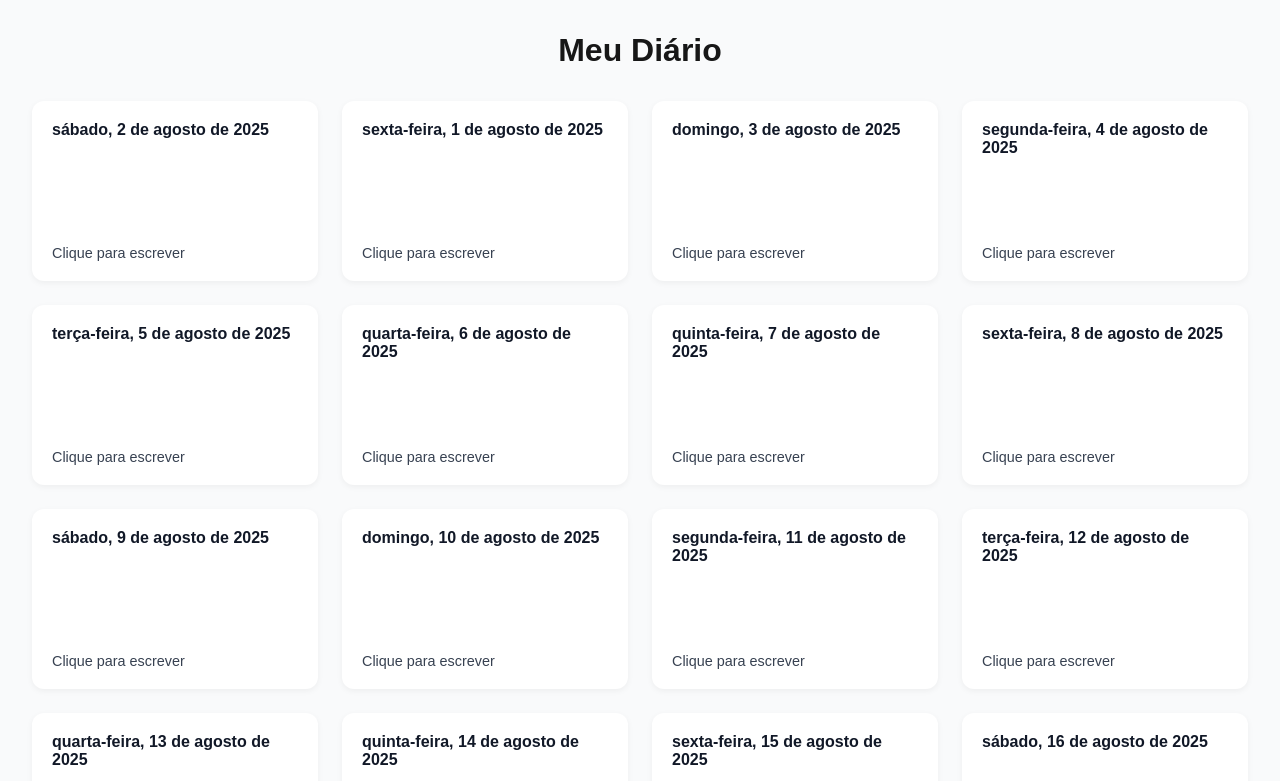
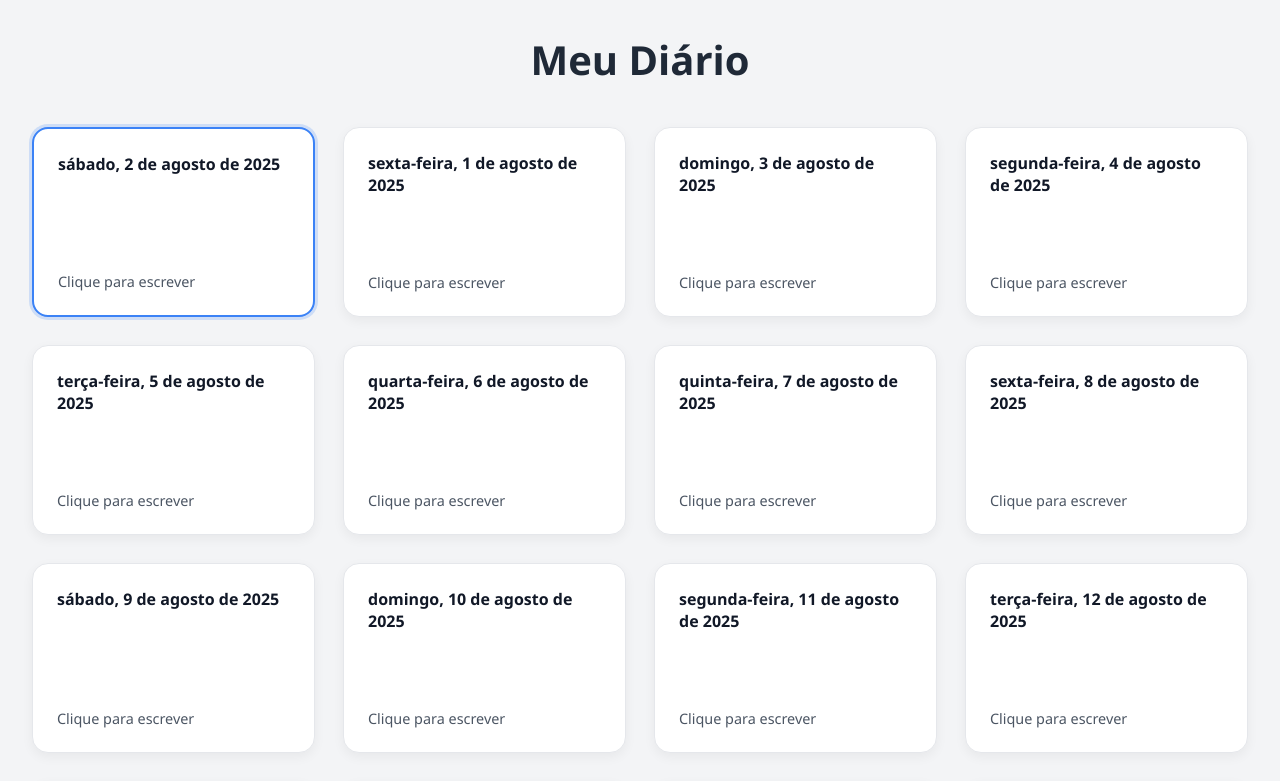
Before and after one commit to camilagoulartsoares/personal-journal, a Next.js app: page /diary in a window 1280 px wide. Shown: the top 781 px of the page. Built offline with nearby package versions, Linux system fonts and the light colour scheme.

Commit message:
remove emojis dos textos de entrada existente e clique para escrever

```diff
--- a/app/diary/page.tsx
+++ b/app/diary/page.tsx
@@ -53,16 +53,25 @@ export default function DiaryListPage() {
     router.push(`/diary/${date}`)
   }
 
+  const today = new Date().toISOString().split('T')[0]
   const days = getAllDaysOfCurrentMonthOrdered()
 
   return (
     <div className={styles.pageContainer}>
       <h1 className={styles.title}>Meu Diário</h1>
       <div className={styles.grid}>
-        {days.map((date) => (
-          <div key={date} className={styles.card} onClick={() => handleClick(date)}>
+        {days.map((date) => {
+          const isToday = date === today
+          const hasEntry = !!entries[date]
+
+          return (
+            <div
+              key={date}
+              className={`${styles.card} ${isToday ? styles.today : ''} ${hasEntry ? styles.hasEntry : ''}`}
+              onClick={() => handleClick(date)}
+            >
               <h3>{formatDateLabel(date)}</h3>
-            {entries[date] ? (
+              {hasEntry ? (
                 <>
                   <p>Entrada existente</p>
                   <p>{entries[date].slice(0, 100)}</p>
@@ -70,8 +79,10 @@ export default function DiaryListPage() {
               ) : (
                 <p>Clique para escrever</p>
               )}
+
             </div>
-        ))}
+          )
+        })}
       </div>
     </div>
   )
--- a/app/styles/diary.module.css
+++ b/app/styles/diary.module.css
@@ -1,55 +1,67 @@
 .pageContainer {
   min-height: 100vh;
-  background: #f9fafb;
+  background: #f3f4f6;
   padding: 2rem;
-  font-family: sans-serif;
+  font-family: 'Segoe UI', Roboto, sans-serif;
 }
 
 .title {
   text-align: center;
-  font-size: 2rem;
-  font-weight: bold;
-  margin-bottom: 2rem;
+  font-size: 2.5rem;
+  font-weight: 600;
+  color: #1f2937;
+  margin-bottom: 2.5rem;
 }
 
 .grid {
   display: grid;
   grid-template-columns: repeat(auto-fit, minmax(280px, 1fr));
-  gap: 1.5rem;
-  justify-content: center;
+  gap: 1.75rem;
 }
 
 .card {
   background: white;
-  border-radius: 12px;
-  padding: 1.25rem;
-  box-shadow: 0 2px 6px rgba(0, 0, 0, 0.05);
-  transition: transform 0.2s ease;
+  border-radius: 16px;
+  padding: 1.5rem;
+  box-shadow: 0 4px 12px rgba(0, 0, 0, 0.05);
+  transition: transform 0.2s ease, box-shadow 0.2s ease;
   cursor: pointer;
-  height: 180px;
   display: flex;
   flex-direction: column;
   justify-content: space-between;
+  height: 190px;
   overflow: hidden;
+  border: 1px solid #e5e7eb;
 }
 
 .card:hover {
-  transform: scale(1.02);
+  transform: translateY(-4px);
+  box-shadow: 0 8px 20px rgba(0, 0, 0, 0.08);
 }
 
 .card h3 {
   font-size: 1rem;
-  font-weight: bold;
+  font-weight: 600;
   margin-bottom: 0.5rem;
   color: #111827;
 }
 
 .card p {
   font-size: 0.9rem;
-  color: #374151;
+  color: #4b5563;
   overflow: hidden;
   text-overflow: ellipsis;
   display: -webkit-box;
   -webkit-line-clamp: 3;
   -webkit-box-orient: vertical;
 }
+
+.today {
+  border: 2px solid #3b82f6;
+  box-shadow: 0 0 0 3px rgba(59, 130, 246, 0.2);
+}
+
+.hasEntry p:first-child {
+  color: #16a34a;
+  font-weight: 600;
+}
```
Lines whose indentation alone changed are shown as unchanged.
